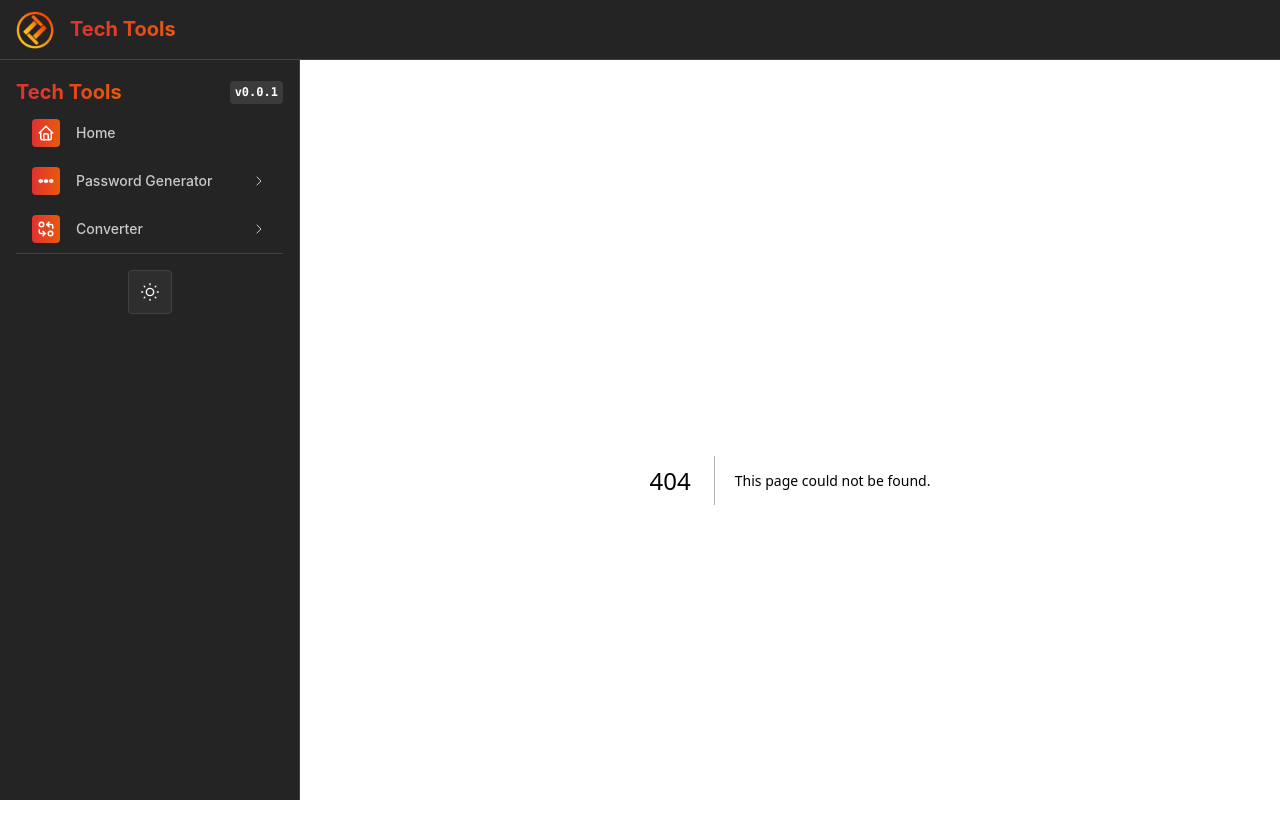
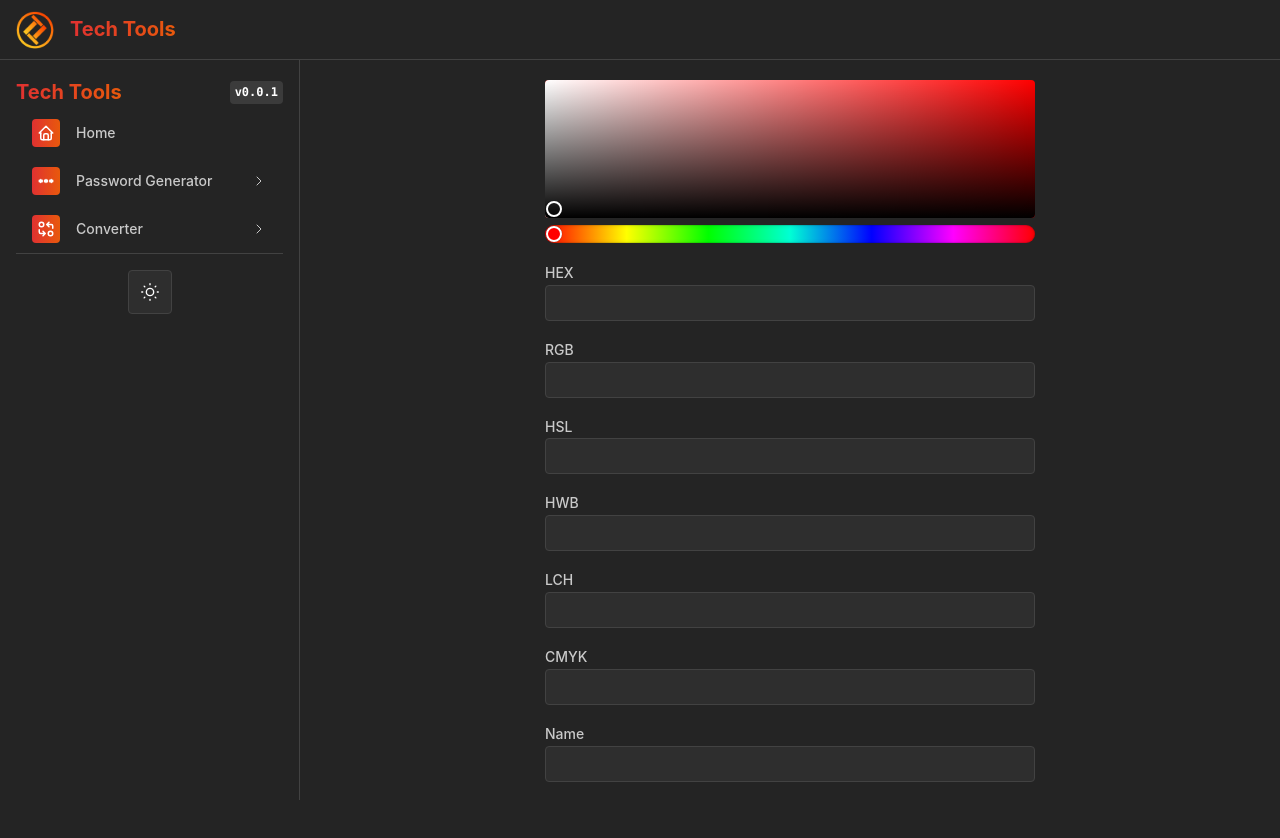
Before and after one commit to Akashic101/tech-tools, a Next.js app: page /color-converter in a window 1280 px wide. Before the commit this address had no page. Shown: the top 838 px of the page. Built offline with nearby package versions, Linux system fonts and the light colour scheme.

Commit message:
Add color-converter

```diff
--- /dev/null
+++ b/app/color-converter/page.tsx
@@ -0,0 +1,221 @@
+'use client';
+
+import { Center, ColorPicker, Stack, TextInput } from '@mantine/core';
+import { useState } from 'react';
+let convert = require('color-convert');
+
+export default function ColorConverter() {
+	const [colorpicker, setColorpicker] = useState('');
+	const [hex, setHex] = useState<string>('');
+	const [rgb, setRgb] = useState<string>('');
+	const [hsl, setHsl] = useState<string>('');
+	const [hwb, setHwb] = useState<string>('');
+	const [lch, setLch] = useState<string>('');
+	const [cmyk, setCmyk] = useState<string>('');
+	const [name, setName] = useState<string>('');
+
+	// Error states for inputs
+	const [hexError, setHexError] = useState<string | null>(null);
+	const [rgbError, setRgbError] = useState<string | null>(null);
+	const [hslError, setHslError] = useState<string | null>(null);
+	const [hwbError, setHwbError] = useState<string | null>(null);
+	const [lchError, setLchError] = useState<string | null>(null);
+	const [cmykError, setCmykError] = useState<string | null>(null);
+	const [nameError, setNameError] = useState<string | null>(null);
+
+	// Function to convert any color format to all others
+	function updateAllFormats(color: string, type: string) {
+		let rgbColor: number[] | null = null;
+
+		try {
+			switch (type) {
+				case 'hex':
+					rgbColor = convert.hex.rgb(color);
+					break;
+				case 'rgb':
+					rgbColor = color
+						.split(/[ ,()]+/)
+						.filter(Boolean)
+						.slice(1)
+						.map(Number);
+					break;
+				case 'hsl':
+					rgbColor = convert.hsl.rgb(
+						color
+							.split(/[ ,()%]+/)
+							.filter(Boolean)
+							.map(Number),
+					);
+					break;
+				case 'hwb':
+					rgbColor = convert.hwb.rgb(
+						color
+							.split(/[ ,()%]+/)
+							.filter(Boolean)
+							.map(Number),
+					);
+					break;
+				case 'lch':
+					rgbColor = convert.lch.rgb(
+						color
+							.split(/[ ,()%]+/)
+							.filter(Boolean)
+							.map(Number),
+					);
+					break;
+				case 'cmyk':
+					rgbColor = convert.cmyk.rgb(
+						color
+							.split(/[ ,()%]+/)
+							.filter(Boolean)
+							.map(Number),
+					);
+					break;
+				case 'name':
+					rgbColor = convert.keyword.rgb(color);
+					break;
+				default:
+					return;
+			}
+
+			const rgbString = `rgb(${rgbColor!.join(', ')})`;
+
+			// Update all fields if the color is valid
+			setRgb(rgbString);
+			setHex(`#${convert.rgb.hex(rgbColor)}`);
+			setHsl(`hsl(${convert.rgb.hsl(rgbColor).join(', ')})`);
+			setHwb(`hwb(${convert.rgb.hwb(rgbColor).join(', ')})`);
+			setLch(`lch(${convert.rgb.lch(rgbColor).join(', ')})`);
+			setCmyk(`cmyk(${convert.rgb.cmyk(rgbColor).join(', ')})`);
+			setName(convert.rgb.keyword(rgbColor) || 'unknown');
+
+			// Update ColorPicker with RGB value
+			setColorpicker(rgbString);
+
+			// Clear errors when valid input is provided
+			setHexError(null);
+			setRgbError(null);
+			setHslError(null);
+			setHwbError(null);
+			setLchError(null);
+			setCmykError(null);
+			setNameError(null);
+		} catch (e) {
+			// Set an error for the invalid input field
+			if (type === 'hex') setHexError('Invalid HEX format');
+			if (type === 'rgb') setRgbError('Invalid RGB format');
+			if (type === 'hsl') setHslError('Invalid HSL format');
+			if (type === 'hwb') setHwbError('Invalid HWB format');
+			if (type === 'lch') setLchError('Invalid LCH format');
+			if (type === 'cmyk') setCmykError('Invalid CMYK format');
+			if (type === 'name') setNameError('Invalid color name');
+		}
+	}
+
+	function handleHexChange(event: React.ChangeEvent<HTMLInputElement>) {
+		const value = event.currentTarget.value;
+		setHex(value);
+
+		// Check for valid 3 or 6 character hex code
+		if (/^#([0-9A-Fa-f]{3}){1,2}$/.test(value)) {
+			// Convert 3-character shorthand hex to 6-character hex only for the conversion, but keep the original value intact
+			const expandedHex =
+				value.length === 4
+					? `#${value[1]}${value[1]}${value[2]}${value[2]}${value[3]}${value[3]}`
+					: value;
+
+			updateAllFormats(expandedHex, 'hex');
+			setHexError(null); // Clear error if valid
+		} else {
+			setHexError('Invalid HEX format');
+		}
+	}
+
+	function handleRgbChange(event: React.ChangeEvent<HTMLInputElement>) {
+		const value = event.currentTarget.value;
+		setRgb(value);
+		const rgbRegex = /^rgb\((\d{1,3}), (\d{1,3}), (\d{1,3})\)$/;
+		if (rgbRegex.test(value)) {
+			updateAllFormats(value, 'rgb');
+		} else {
+			setRgbError('Invalid RGB format');
+		}
+	}
+
+	function handleHslChange(event: React.ChangeEvent<HTMLInputElement>) {
+		const value = event.currentTarget.value;
+		setHsl(value);
+		const hslRegex = /^hsl\((\d{1,3}), (\d{1,3})%, (\d{1,3})%\)$/;
+		if (hslRegex.test(value)) {
+			updateAllFormats(value, 'hsl');
+		} else {
+			setHslError('Invalid HSL format');
+		}
+	}
+
+	function handleHwbChange(event: React.ChangeEvent<HTMLInputElement>) {
+		const value = event.currentTarget.value;
+		setHwb(value);
+		const hwbRegex = /^hwb\((\d{1,3}), (\d{1,3})%, (\d{1,3})%\)$/;
+		if (hwbRegex.test(value)) {
+			updateAllFormats(value, 'hwb');
+		} else {
+			setHwbError('Invalid HWB format');
+		}
+	}
+
+	function handleLchChange(event: React.ChangeEvent<HTMLInputElement>) {
+		const value = event.currentTarget.value;
+		setLch(value);
+		const lchRegex = /^lch\((\d+), (\d+), (\d+)\)$/;
+		if (lchRegex.test(value)) {
+			updateAllFormats(value, 'lch');
+		} else {
+			setLchError('Invalid LCH format');
+		}
+	}
+
+	function handleCmykChange(event: React.ChangeEvent<HTMLInputElement>) {
+		const value = event.currentTarget.value;
+		setCmyk(value);
+		const cmykRegex = /^cmyk\((\d{1,3}), (\d{1,3}), (\d{1,3}), (\d{1,3})\)$/;
+		if (cmykRegex.test(value)) {
+			updateAllFormats(value, 'cmyk');
+		} else {
+			setCmykError('Invalid CMYK format');
+		}
+	}
+
+	function handleNameChange(event: React.ChangeEvent<HTMLInputElement>) {
+		const value = event.currentTarget.value;
+		setName(value);
+		try {
+			updateAllFormats(value, 'name');
+		} catch {
+			setNameError('Invalid color name');
+		}
+	}
+
+	return (
+		<Center>
+			<Stack w={'50%'} align="stretch" justify="center" gap="md">
+				<ColorPicker
+					fullWidth
+					format="rgb"
+					value={colorpicker}
+					onChange={(value) => {
+						setColorpicker(value);
+						updateAllFormats(value, 'rgb');
+					}}
+				/>
+				<TextInput label="HEX" value={hex} onChange={handleHexChange} error={hexError} />
+				<TextInput label="RGB" value={rgb} onChange={handleRgbChange} error={rgbError} />
+				<TextInput label="HSL" value={hsl} onChange={handleHslChange} error={hslError} />
+				<TextInput label="HWB" value={hwb} onChange={handleHwbChange} error={hwbError} />
+				<TextInput label="LCH" value={lch} onChange={handleLchChange} error={lchError} />
+				<TextInput label="CMYK" value={cmyk} onChange={handleCmykChange} error={cmykError} />
+				<TextInput label="Name" value={name} onChange={handleNameChange} error={nameError} />
+			</Stack>
+		</Center>
+	);
+}
--- a/app/components/NavBarNested/NavBarNested.tsx
+++ b/app/components/NavBarNested/NavBarNested.tsx
@@ -1,6 +1,7 @@
 import { Group, Code, ScrollArea, Text } from '@mantine/core';
 import {
 	IconAlignJustified,
+	IconColorFilter,
 	IconFlower,
 	IconHome,
 	IconLock,
@@ -38,6 +39,7 @@ const data = [
 		icon: IconTransform,
 		links: [
 			{ label: 'Temperature converter', link: '/temperature-converter', icon: IconTemperature },
+			{ label: 'Color converter', link: '/color-converter', icon: IconColorFilter },
 		],
 	},
 ];
```
